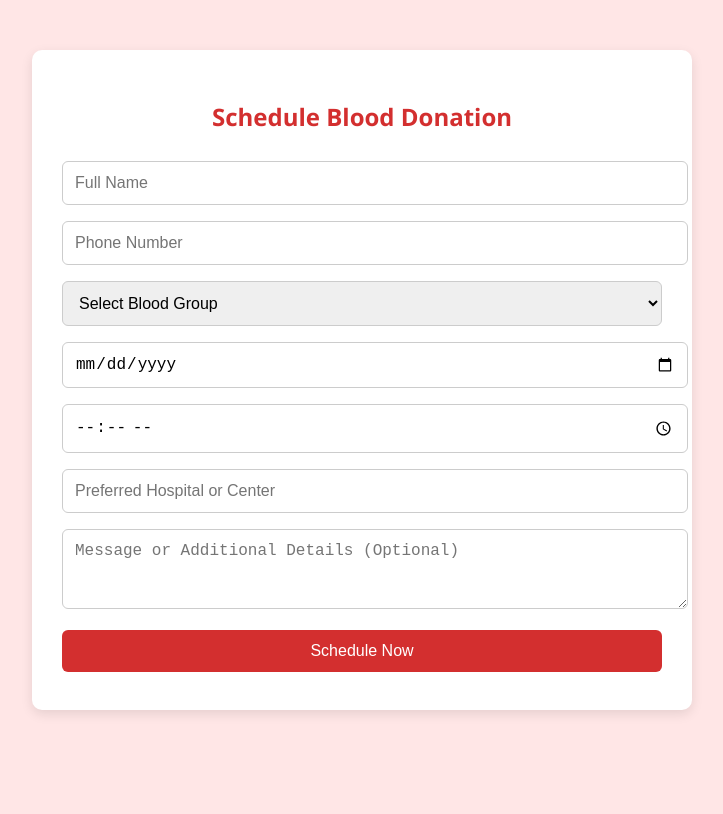
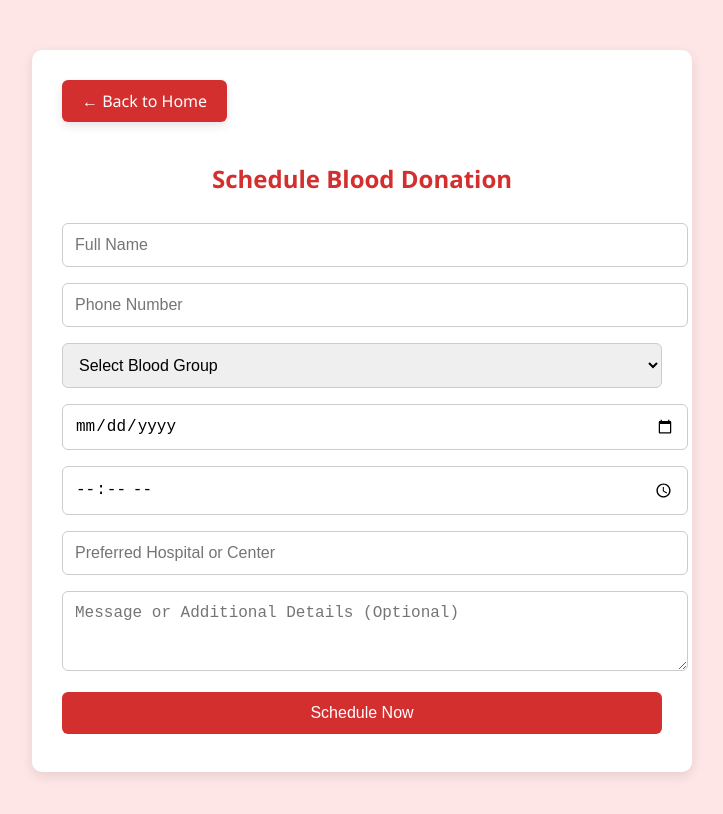
Before and after one commit to krish9724/bloodwebsite, a plain HTML site: page shedule.html in a window 1280 px wide. Shown: the whole page, without its empty margins (278-1001 px from the left). Drawn offline with Linux system fonts and the light colour scheme.

Commit message:
Update shedule.html

```diff
--- a/shedule.html
+++ b/shedule.html
@@ -4,7 +4,6 @@
   <meta charset="UTF-8" />
   <meta name="viewport" content="width=device-width, initial-scale=1.0"/>
   <title>Schedule Donation - Blood Donation Center</title>
-  <link rel="stylesheet" href="style.css" />
   <style>
     body {
       font-family: 'Segoe UI', sans-serif;
@@ -42,7 +41,17 @@
     button:hover {
       background-color: #b71c1c;
     }
-
+    .back-btn {
+      display: inline-block;
+      margin-bottom: 20px;
+      padding: 10px 20px;
+      background-color: #d32f2f;
+      color: white;
+      text-decoration: none;
+      border-radius: 6px;
+      font-weight: 500;
+      box-shadow: 0 4px 10px rgba(0,0,0,0.1);
+    }
     #toast {
       display: none;
       position: fixed;
@@ -61,6 +70,7 @@
 <body>
 
   <div class="container">
+    <a href="index.html" class="back-btn">← Back to Home</a>
     <h2>Schedule Blood Donation</h2>
     <form id="scheduleForm">
       <input type="text" id="schedName" placeholder="Full Name" required />
```
